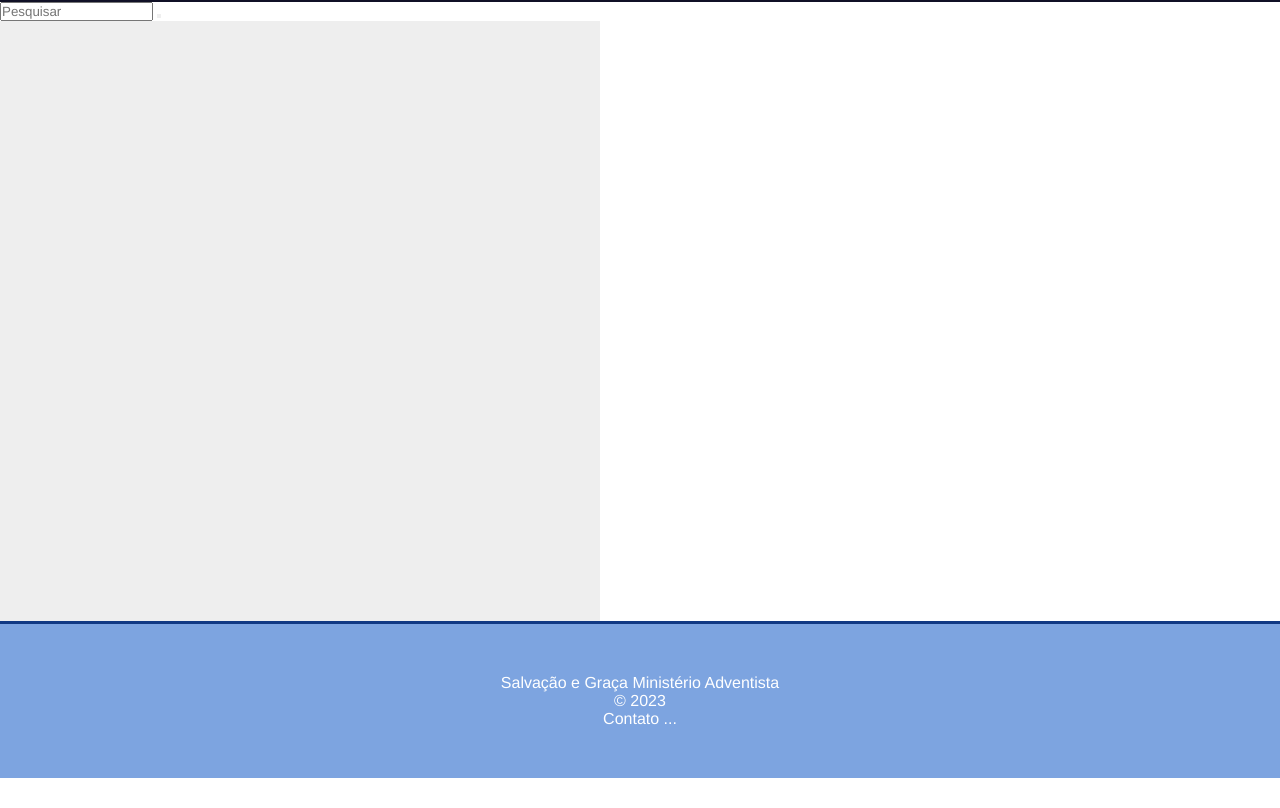
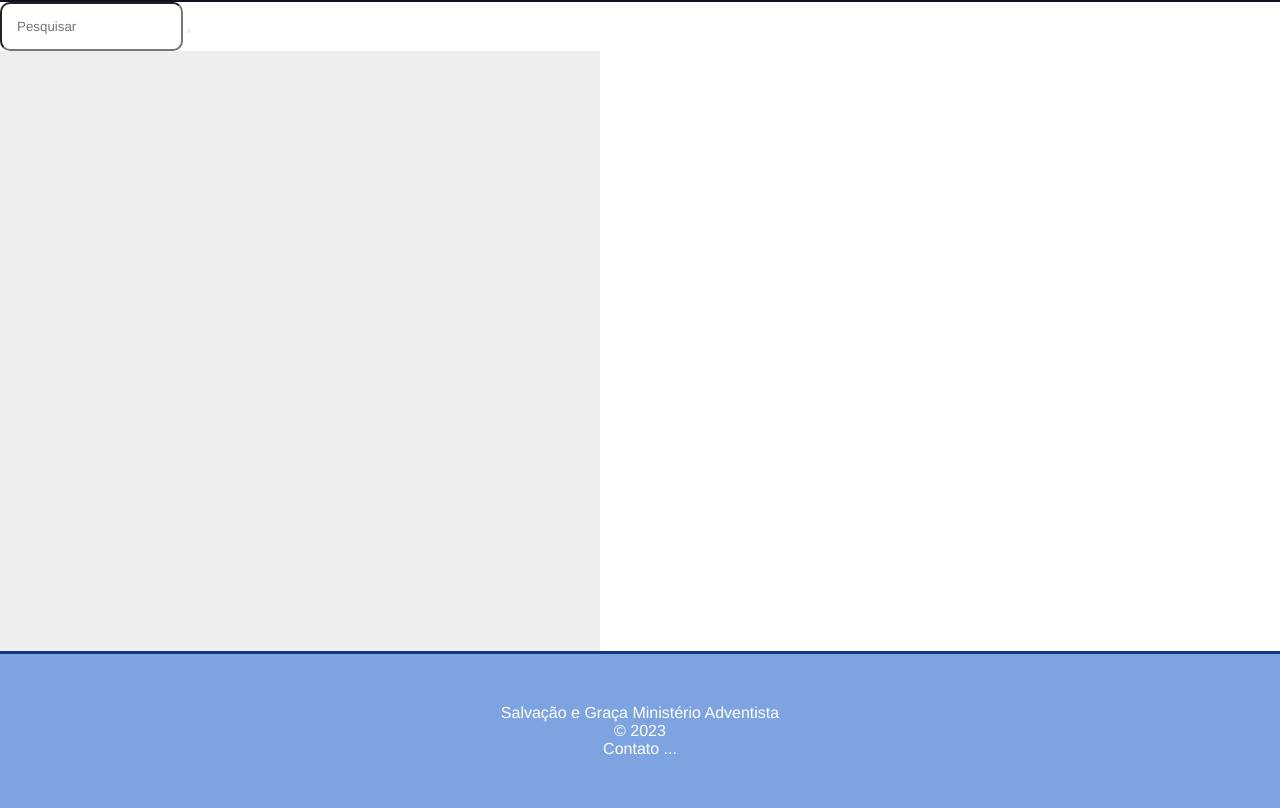
Before and after one commit to wyllopes/siteSg, a plain HTML site: page index.html in a window 1280 px wide. Shown: the part 68-876 px from the top of the page. Before the commit the page ends 846 px from the top, so only its background shows below. Drawn offline with Linux system fonts and the light colour scheme.

Commit message:
Update style.css

```diff
--- a/css/style.css
+++ b/css/style.css
@@ -80,9 +80,12 @@ a{
    .nav-menu.active{
       left: 0;
    }
-
 }
- .container {
+#searchbar{
+   padding:15px;
+   border-radius: 10px;
+ }
+.container {
    background-color: #eee;
    width: 600px;
    height: 600px ;
```
